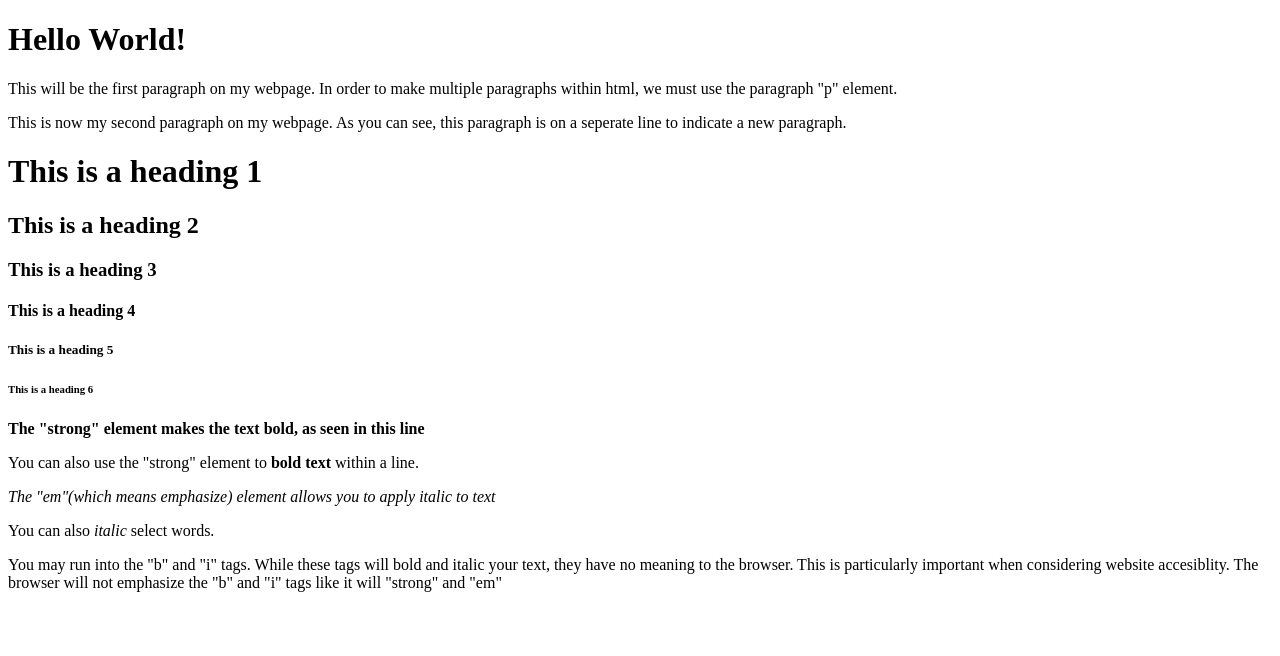
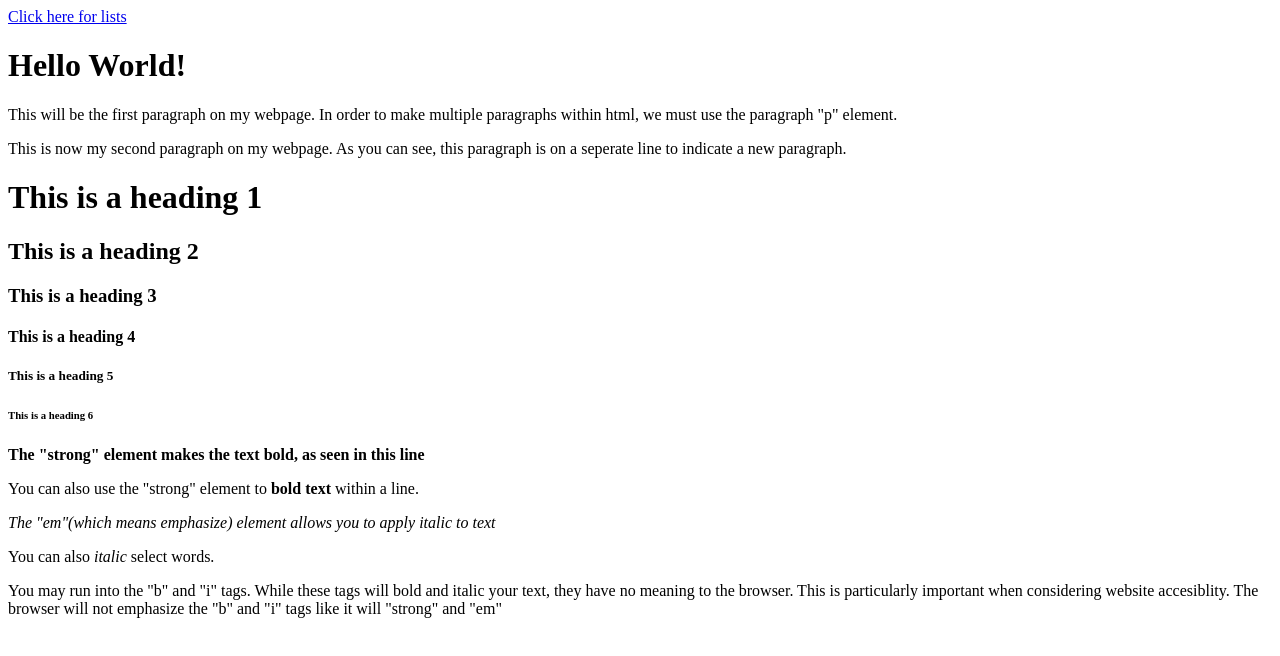
Before and after one commit to Galactic-Potato/Odin-Project, a plain HTML site: page index.html in a window 1280 px wide. Drawn offline with Linux system fonts and the light colour scheme.

Commit message:
added links

```diff
--- a/index.html
+++ b/index.html
@@ -7,6 +7,7 @@
 	<head/>
 
 	<body> <!-- This is where all the content that will be displayed to users will go - the text, images, lists, links, and so on-->
+    <a href="list.html">Click here for lists</a>
 		<h1>Hello World!</h1> <!--h1 is the t-->
 		<p> This will be the first paragraph on my webpage. In order to make multiple paragraphs within html,
 			we must use the paragraph "p" element. </p>
```
Also changed, not shown: list.html (+1 -0 lines).
